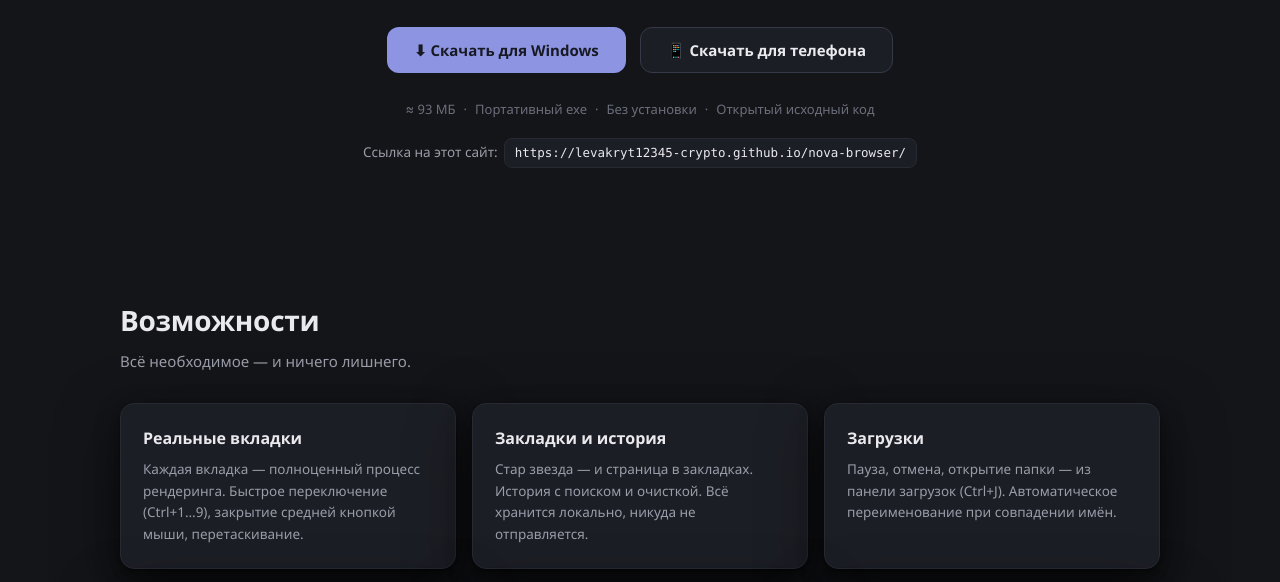
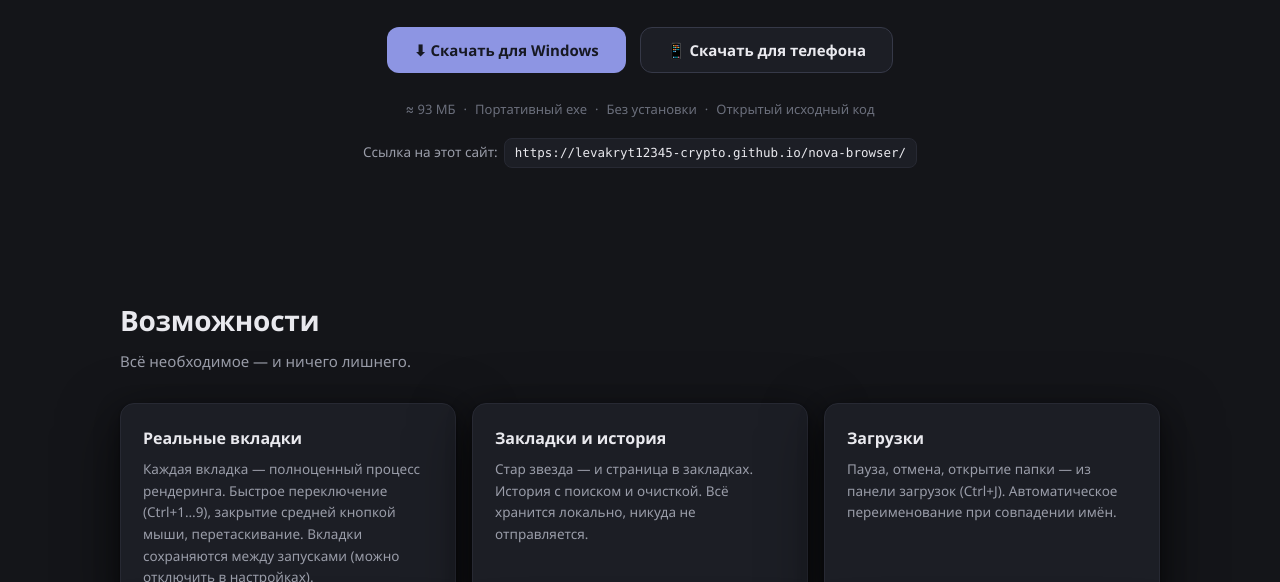
Before and after one commit to levakryt12345-crypto/nova-browser, an Electron app: page docs/index.html in a window 1280 px wide. Shown: the part 367-949 px from the top of the page. Drawn offline with Linux system fonts and the light colour scheme.

Commit message:
Docs: tab restore feature

```diff
--- a/docs/index.html
+++ b/docs/index.html
@@ -67,7 +67,7 @@
       <div class="cards">
         <div class="card">
           <h3>Реальные вкладки</h3>
-          <p>Каждая вкладка — полноценный процесс рендеринга. Быстрое переключение (Ctrl+1…9), закрытие средней кнопкой мыши, перетаскивание.</p>
+          <p>Каждая вкладка — полноценный процесс рендеринга. Быстрое переключение (Ctrl+1…9), закрытие средней кнопкой мыши, перетаскивание. Вкладки сохраняются между запусками (можно отключить в настройках).</p>
         </div>
         <div class="card">
           <h3>Закладки и история</h3>
```
